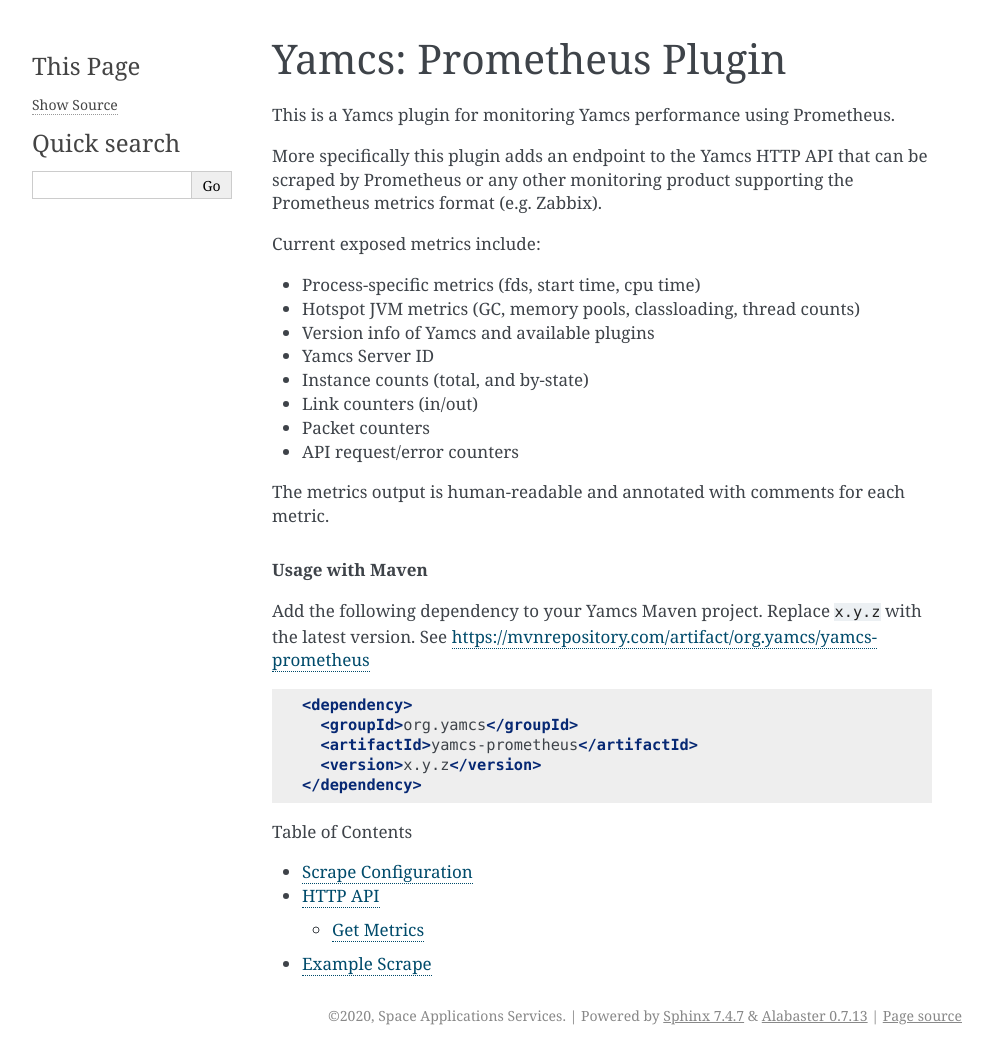
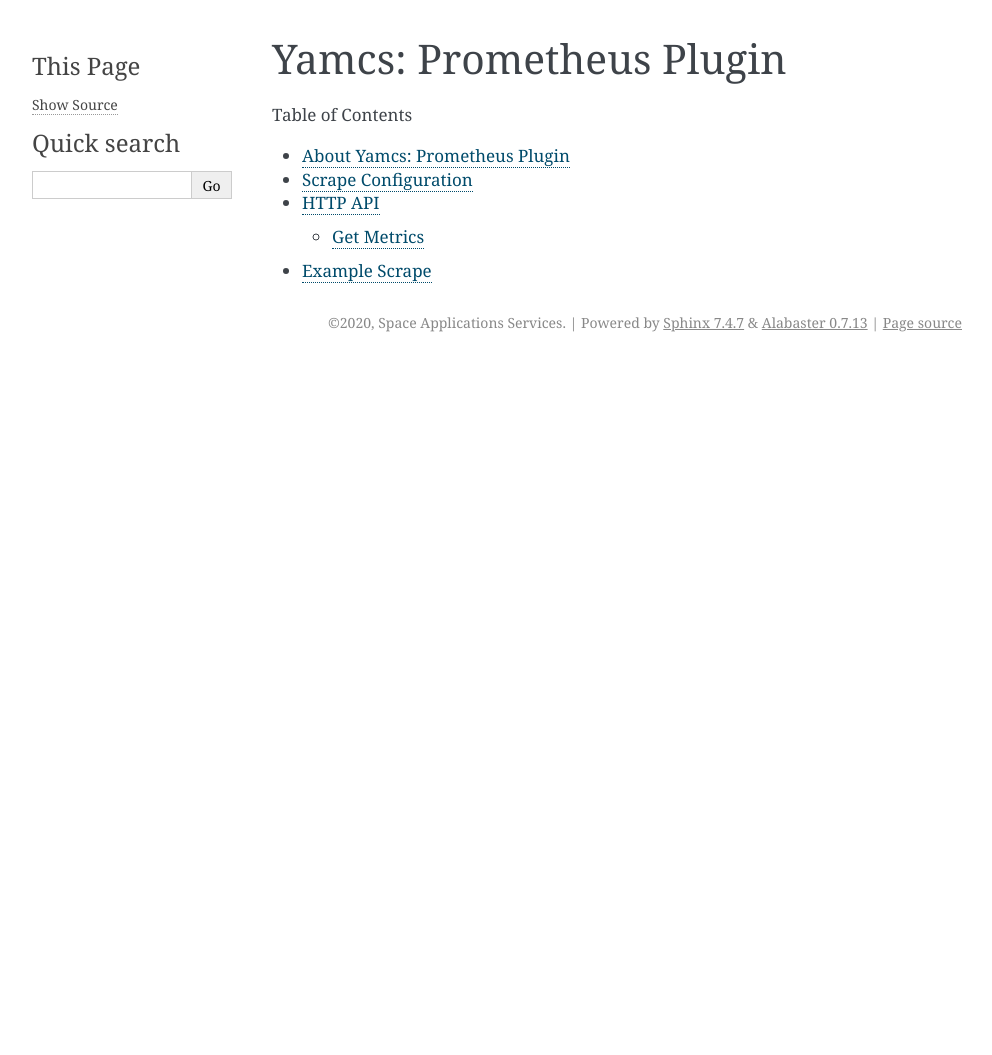
Before and after one commit to yamcs/yamcs-prometheus, a Sphinx documentation site: the page built from docs/index.rst, in a window 1280 px wide. Shown: the whole page, without its empty margins (148-1140 px from the left). Built offline with Sphinx 7.4.7, drawn with Linux system fonts in a browser that asks for light colours; after the commit the page ends 900 px from its top, so only the background shows below that.

Commit message:
Restructure docs

```diff
--- a/docs/conf.py
+++ b/docs/conf.py
@@ -2,12 +2,12 @@
 
 # Read the latest Yamcs versions from the Maven pom.xml
 tree = ET.ElementTree()
-tree.parse('../pom.xml')
-version_el = tree.getroot().find('{http://maven.apache.org/POM/4.0.0}version')
+tree.parse("../pom.xml")
+version_el = tree.getroot().find("{http://maven.apache.org/POM/4.0.0}version")
 
-project = u'yamcs-prometheus'
-copyright = u'2020, Space Applications Services'
-author = u'Yamcs Team'
+project = u"yamcs-prometheus"
+copyright = u"2020, Space Applications Services"
+author = u"Yamcs Team"
 
 # The short X.Y version
 version = version_el.text
@@ -16,41 +16,34 @@
 release = version
 
 extensions = [
-    'sphinx.ext.extlinks',
-    'sphinxcontrib.fulltoc',
+    "sphinx.ext.extlinks",
+    "sphinxcontrib.fulltoc",
+    "sphinxcontrib.yamcs",
 ]
 
 # List of patterns, relative to source directory, that match files and
 # directories to ignore when looking for source files.
-exclude_patterns = [u'_build', 'Thumbs.db', '.DS_Store']
+exclude_patterns = [u"_build", "Thumbs.db", ".DS_Store"]
 
 # The name of the Pygments (syntax highlighting) style to use.
-pygments_style = 'sphinx'
+pygments_style = "sphinx"
 
 extlinks = {
-    'yamcs-manual': ('https://docs.yamcs.org/yamcs-server-manual/%s', None),
+    "yamcs-manual": ("https://docs.yamcs.org/yamcs-server-manual/%s", None),
 }
 
 latex_elements = {
-    # The paper size ('letterpaper' or 'a4paper').
-    #
-    'papersize': 'a4paper',
-
-    # The font size ('10pt', '11pt' or '12pt').
-    #
-    # 'pointsize': '10pt',
-
-    # Additional stuff for the LaTeX preamble.
-    #
-    'preamble': '\setcounter{tocdepth}{2}',
-
-    # Latex figure (float) alignment
-    #
-    'figure_align': 'htbp',
+    "papersize": "a4paper",
+    "figure_align": "htbp",
+    "extraclassoptions": "openany",
 }
 
 latex_documents = [
-    ('index', 'yamcs-prometheus-plugin.tex', 'Yamcs: Prometheus Plugin', 'Space Applications Services', 'howto'),
+    (
+        "index",
+        "yamcs-prometheus-plugin.tex",
+        "Yamcs: Prometheus Plugin",
+        "Space Applications Services",
+        "manual",
+    ),
 ]
-
-latex_show_urls = 'footnote'
--- a/docs/index.rst
+++ b/docs/index.rst
@@ -1,44 +1,12 @@
+========================
 Yamcs: Prometheus Plugin
 ========================
-
-This is a Yamcs plugin for monitoring Yamcs performance using Prometheus.
-
-More specifically this plugin adds an endpoint to the Yamcs HTTP API that can
-be scraped by Prometheus or any other monitoring product supporting the
-Prometheus metrics format (e.g. Zabbix).
-
-Current exposed metrics include:
-
-* Process-specific metrics (fds, start time, cpu time)
-* Hotspot JVM metrics (GC, memory pools, classloading, thread counts)
-* Version info of Yamcs and available plugins
-* Yamcs Server ID
-* Instance counts (total, and by-state)
-* Link counters (in/out)
-* Packet counters
-* API request/error counters
-
-The metrics output is human-readable and annotated with comments for each
-metric.
-
-
-.. rubric:: Usage with Maven
-
-Add the following dependency to your Yamcs Maven project. Replace ``x.y.z`` with the latest version. See https://mvnrepository.com/artifact/org.yamcs/yamcs-prometheus
-
-.. code-block:: xml
-
-   <dependency>
-     <groupId>org.yamcs</groupId>
-     <artifactId>yamcs-prometheus</artifactId>
-     <version>x.y.z</version>
-   </dependency>
-
 
 .. toctree::
     :titlesonly:
     :caption: Table of Contents
 
+    about
     scrape-config
     http-api/index
     example-scrape
--- a/docs/requirements.txt
+++ b/docs/requirements.txt
@@ -1,2 +1,3 @@
 Sphinx
 sphinxcontrib-fulltoc
+sphinxcontrib-yamcs
```
Also changed, not shown: docs/about.rst (added, +35 -0 lines).
